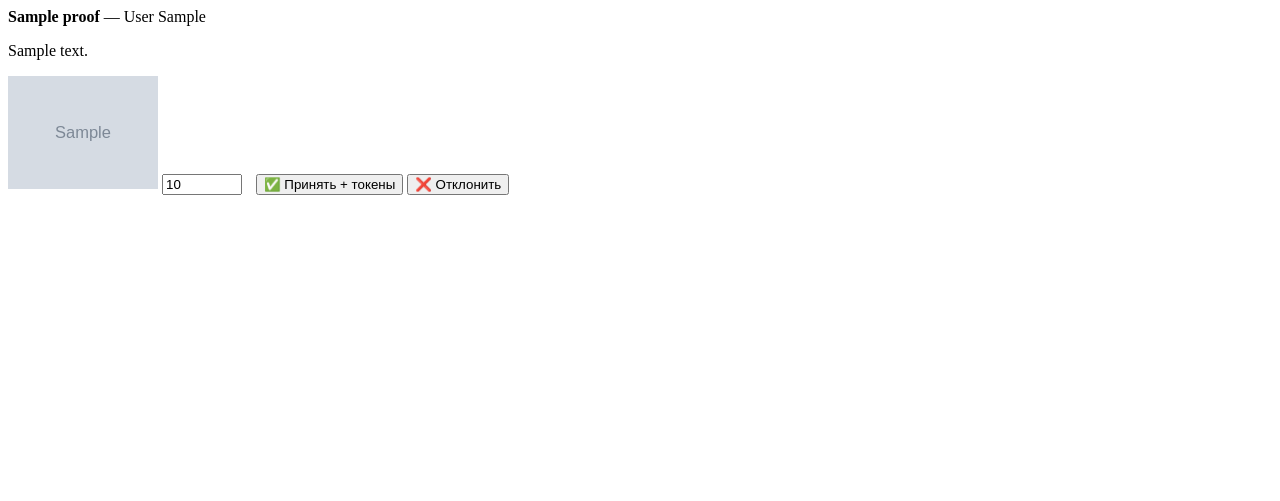
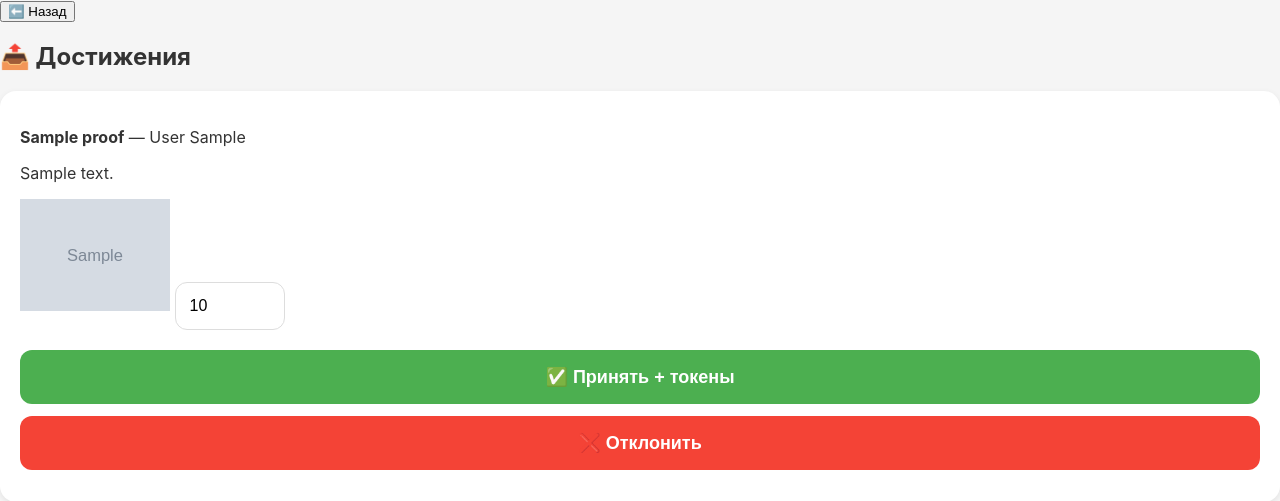
Before and after one commit to Livenocheck/EduChain_flask, a Flask app: template templates/admin_proofs.html in a window 1280 px wide. Shown: the top 501 px of the page. Run offline with Flask 3, Linux system fonts and the light colour scheme; the template is opened without the code that fills it: values that come from a table or form of the project are taken from there, others are empty; tables that the repository leaves empty hold one stand-in row (values such as "Sample post"); grey boxes marked "Sample" are stand-in pictures.

Commit message:
Отладка интерфейса #1

```diff
--- a/blueprints/main_bp.py
+++ b/blueprints/main_bp.py
@@ -20,11 +20,12 @@ def student_required(f):
     return decorated_function
 
 @bp.route('/')
+@student_required
 def student_app():
     if 'user_id' not in session:
         return render_template('app.html', authorized=False, student=None)
     user = User.query.get(session['user_id'])
-    if not user.verified and not user.verification_requested:
+    if not user.verified:
         return redirect('/profile')
     balance_obj = TokenBalance.query.filter_by(user_id=user.id).first()
     balance = balance_obj.balance if balance_obj else 0
--- a/templates/admin.html
+++ b/templates/admin.html
@@ -49,6 +49,7 @@
 <div class="admin-header">
   <h1>👨‍🏫 Админка EduChain</h1>
   <div style="display: flex; gap: 10px; align-items: center;">
+    <a href="/admin/verification" class="proofs-link">🔍 Верификация</a>
     <a href="/admin/proofs" class="proofs-link">📄 Доказательства</a>
     <a href="/admin/logout" class="proofs-link" style="background: rgba(244,67,54,0.2);">🚪 Выйти</a>
   </div>
@@ -62,7 +63,7 @@
         <select name="user_id" required>
           <option value="">Выберите ученика</option>
           {% for student in students %}
-          <option value="{{ student.id }}">{{ student.name }}</option>
+          <option value="{{ student.id }}">{{ student.last_name }} {{ student.first_name }} {{ student.grade }}</option>
           {% endfor %}
         </select>
         <input type="number" name="amount" min="1" placeholder="Сумма" required>
--- a/templates/admin_proofs.html
+++ b/templates/admin_proofs.html
@@ -1,3 +1,12 @@
+{% extends "base.html" %}
+
+{% block content %}
+
+<div class="top-bar">
+  <button class="btn-back" onclick="window.location.href='/admin/panel'">⬅️ Назад</button>
+  <h2>📤 Достижения</h2>
+</div>
+
 {% for proof in proofs %}
   <div class="card">
     <p><strong>{{ proof.title }}</strong> — {{ proof.user.last_name }} {{ proof.user.first_name }}</p>
@@ -18,3 +27,5 @@
     </form>
   </div>
 {% endfor %}
+
+{% endblock %}
```
